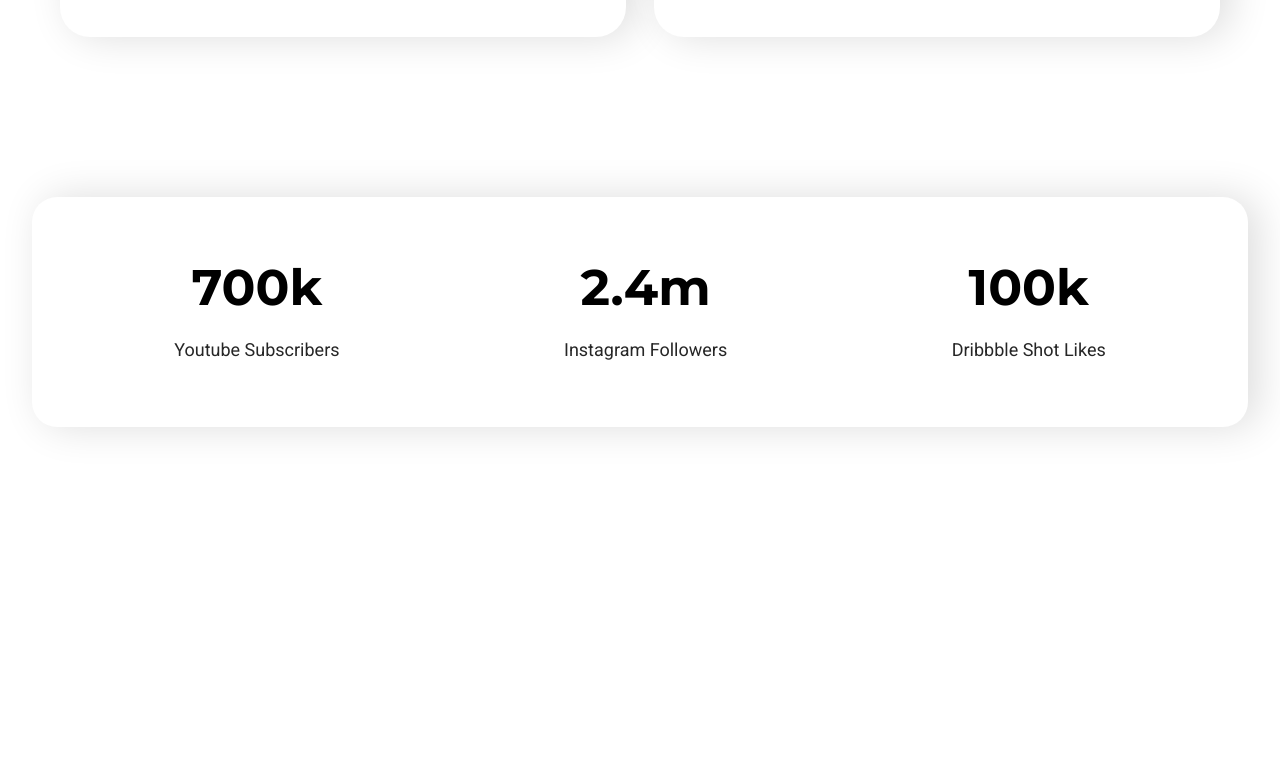
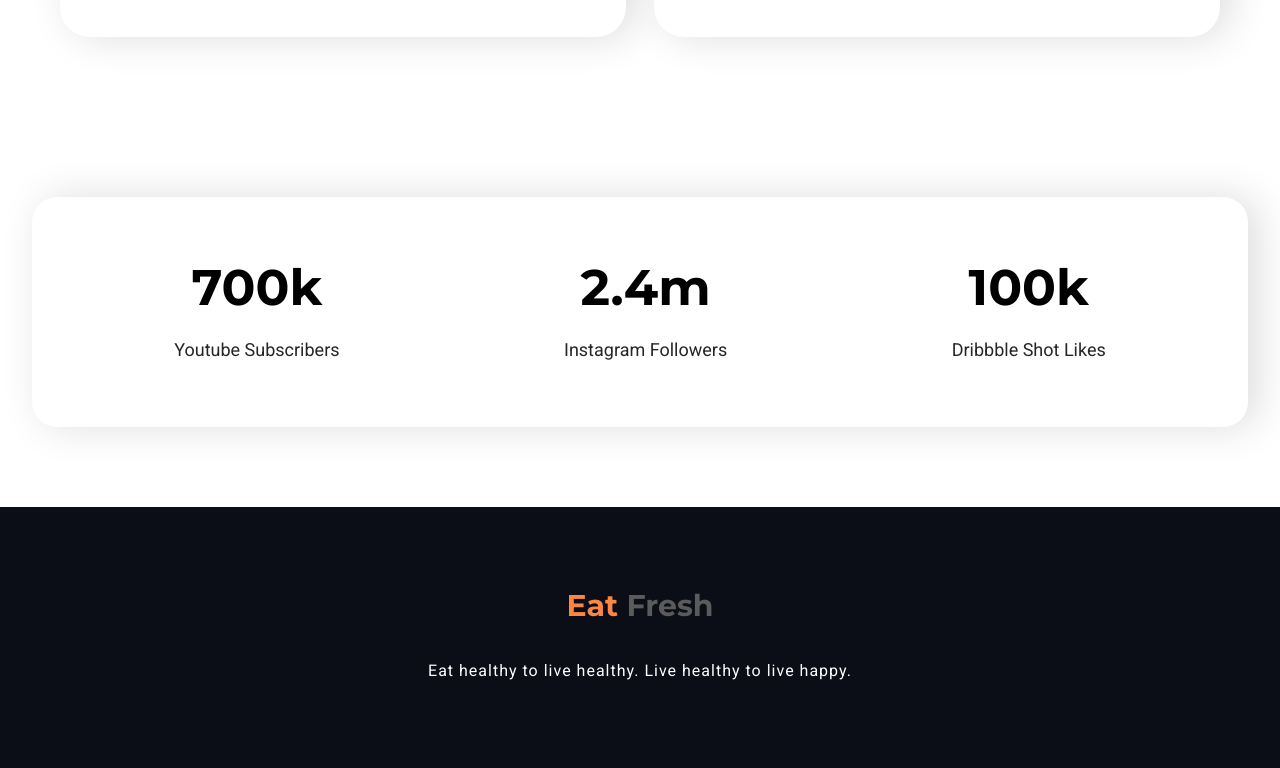
Before and after one commit to shifamony/practice-1, a plain HTML site: page index.html in a window 1280 px wide. Shown: the part 2122-2890 px from the top of the page. Before the commit the page ends 2629 px from the top, so only its background shows below. Drawn offline with Linux system fonts and the light colour scheme.

Commit message:
add footer section

```diff
--- a/index.html
+++ b/index.html
@@ -80,5 +80,12 @@
         </div>
     </section>
     <!--======================== SECTION-4 END ===========================-->
+    <footer class="paddings">
+        <div class="container">
+            <h2><span class="clrs">Eat</span> Fresh</h2>
+            <p>Eat healthy to live healthy. Live healthy to live happy.</p>
+        </div>
+    </footer>
+    <!--======================== SECTION-4 END ===========================-->
 </body>
 </html>
--- a/style.css
+++ b/style.css
@@ -187,3 +187,24 @@
     text-align: center;
 }
 /*==================== SECTION -4 STYLE END ============================*/
+footer{
+    background:#0B0D17;
+    text-align: center;
+}
+footer h2{
+    font-size: 30px;
+    font-family: 'Montserrat', sans-serif;
+    font-weight: 700;
+    color:#5b5b5b;
+    margin-bottom: 30px;
+    text-transform: capitalize;
+}
+footer p{
+    color:#fff;
+    font-family: 'Roboto', sans-serif;
+    font-weight: 400;
+    font-size: 16px;
+    line-height: 34px;
+    letter-spacing: 1px;
+}
+/*==================== SECTION -4 STYLE END ============================*/
```
